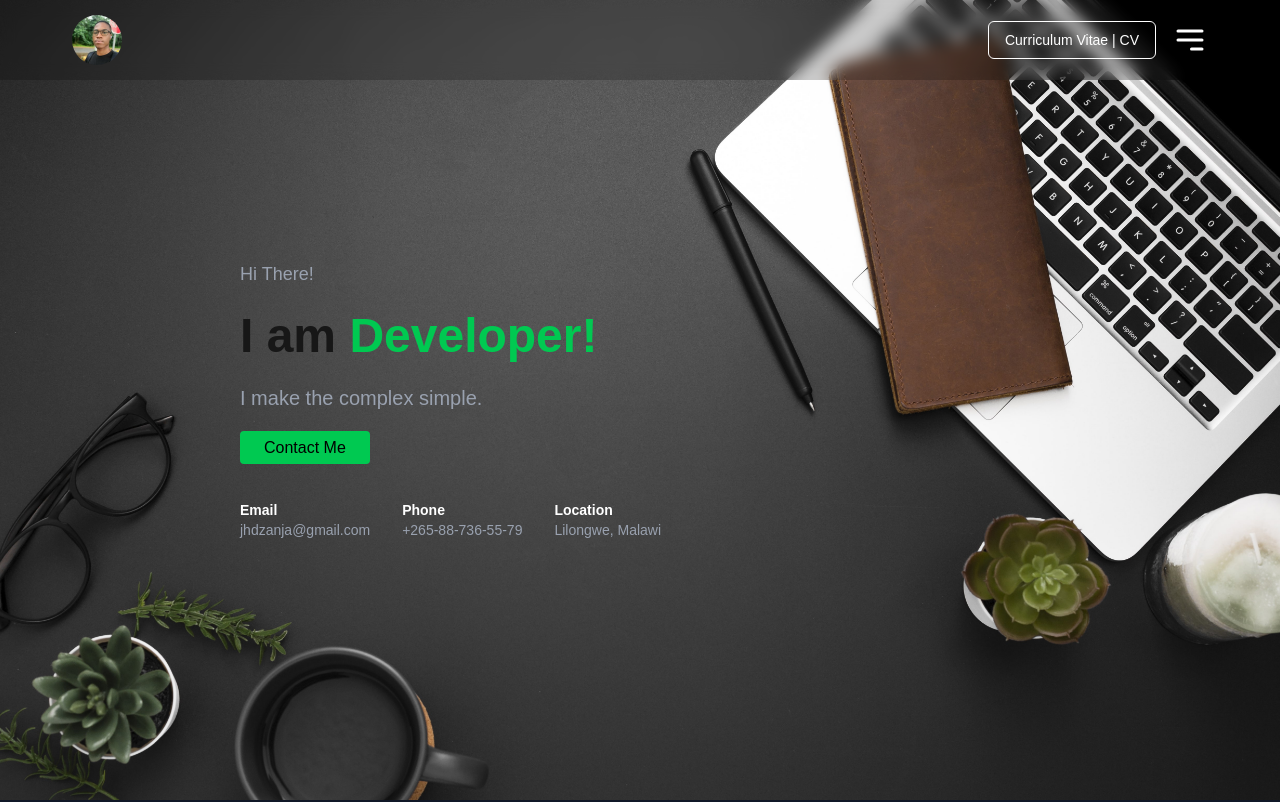
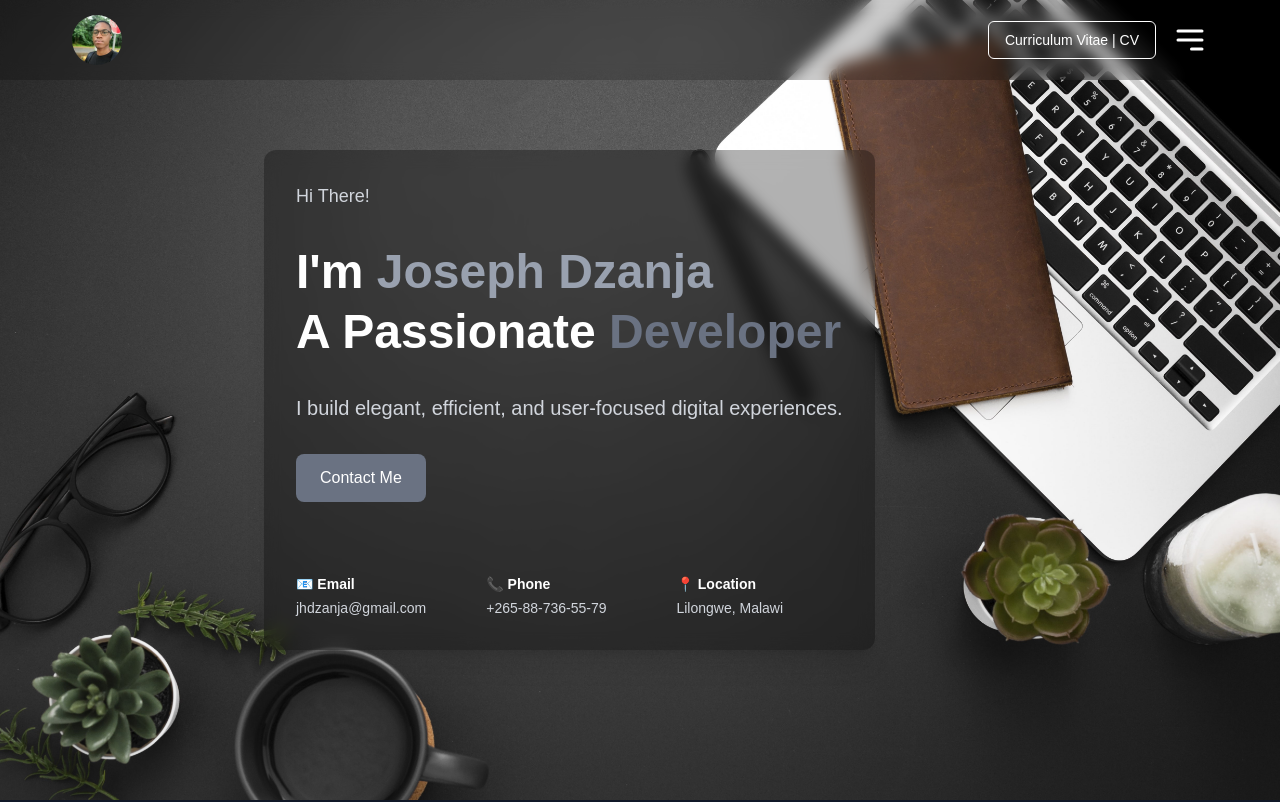
Before and after one commit to Joseph-Dzanja/Portfolio, a Next.js app: page / in a window 1280 px wide. Shown: the top 802 px of the page. Built offline with nearby package versions, Linux system fonts and the light colour scheme.

Commit message:
I think this is it

```diff
--- a/src/components/Hero.js
+++ b/src/components/Hero.js
@@ -1,29 +1,44 @@
+"use client";
+
 export default function Hero() {
   return (
-    <div className="max-w-xl space-y-6">
-      <p className="text-lg text-gray-400">Hi There!</p>
-      <h1 className="text-4xl md:text-5xl font-bold">
-        I am <span className="text-green-500">Developer!</span>
+    <section className="min-h-screen flex items-center justify-center px-6 relative">
+      <div className="max-w-2xl text-white space-y-8 lg:backdrop-blur-sm lg:bg-black/30 p-8 rounded-xl lg:shadow-xl">
+        <p className="text-base md:text-lg text-gray-300">
+          Hi There!
+        </p>
+
+        <h1 className="text-4xl md:text-5xl font-extrabold leading-tight">
+          I&apos;m <span className="text-gray-400">Joseph Dzanja</span><br />
+          A Passionate <span className="text-gray-500">Developer</span>
         </h1>
-      <p className="text-xl text-gray-400">I make the complex simple.</p>
-      <a href="#contact" className="bg-green-500 text-black px-6 py-2 rounded hover:bg-green-600 transition">
+
+        <p className="text-lg md:text-xl text-gray-300">
+          I build elegant, efficient, and user-focused digital experiences.
+        </p>
+
+        <a
+          href="#contact"
+          className="inline-block bg-gray-500 text-white font-medium px-6 py-3 rounded-lg hover:bg-gray-600 transition"
+        >
           Contact Me
         </a>
 
-      <div className="flex flex-col sm:flex-row sm:space-x-8 pt-10 text-sm text-gray-400 space-y-4 sm:space-y-0">
+        <div className="grid grid-cols-1 sm:grid-cols-3 gap-6 pt-10 text-sm text-gray-300">
           <div>
-          <p className="font-semibold text-white">Email</p>
+            <p className="font-semibold text-white mb-1">📧 Email</p>
             <p>jhdzanja@gmail.com</p>
           </div>
           <div>
-          <p className="font-semibold text-white">Phone</p>
+            <p className="font-semibold text-white mb-1">📞 Phone</p>
             <p>+265-88-736-55-79</p>
           </div>
           <div>
-          <p className="font-semibold text-white">Location</p>
+            <p className="font-semibold text-white mb-1">📍 Location</p>
             <p>Lilongwe, Malawi</p>
           </div>
         </div>
       </div>
+    </section>
   );
 }
```
Lines whose indentation alone changed are shown as unchanged.
